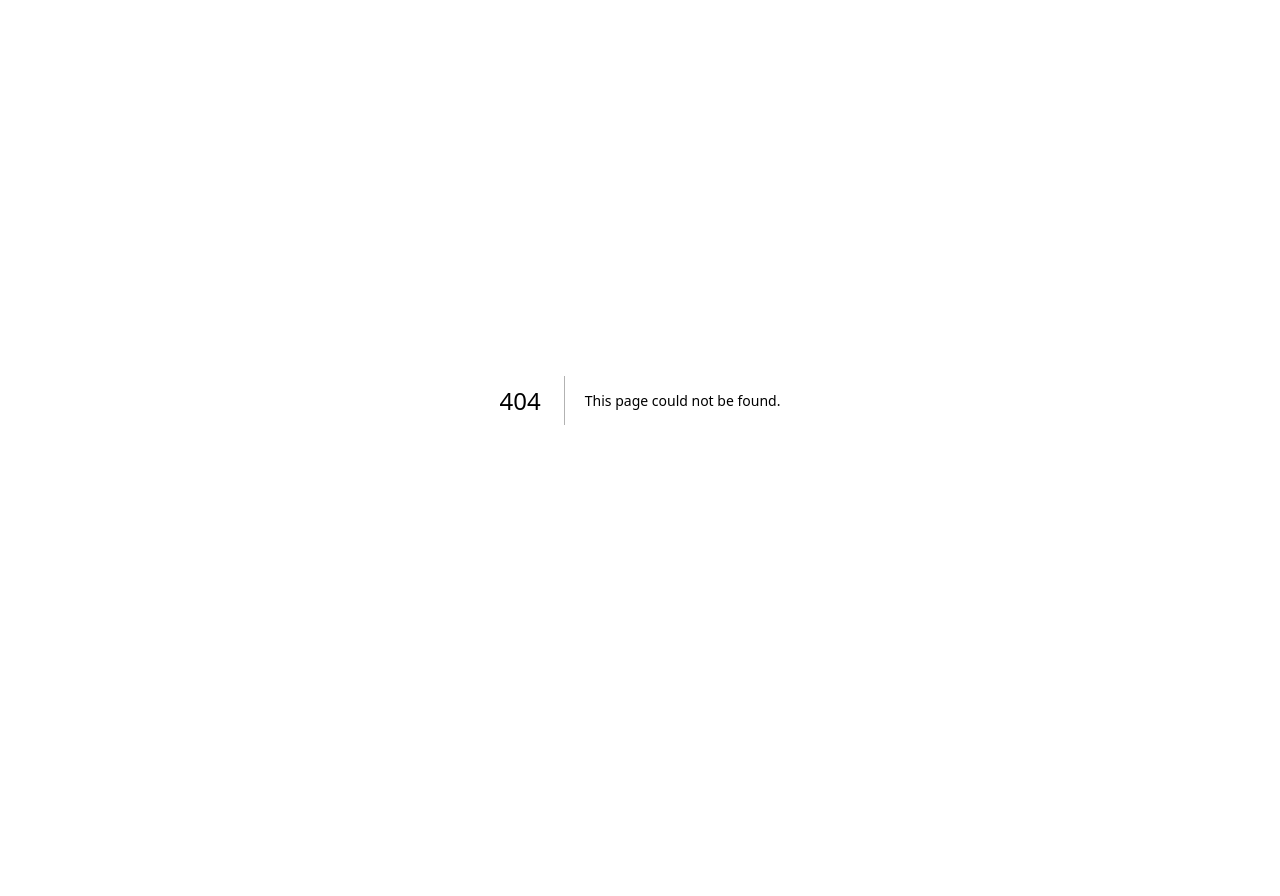
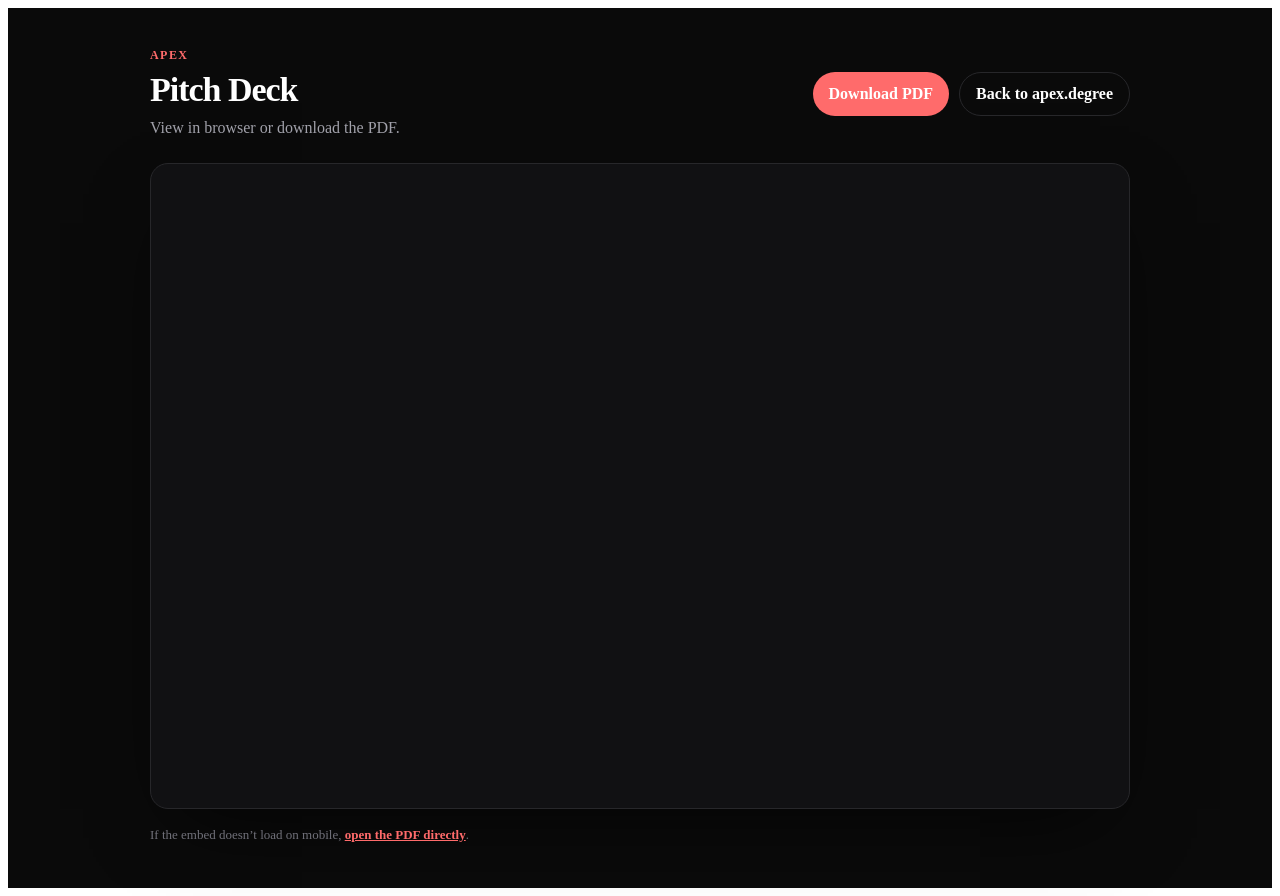
Before and after one commit to kfoshee/APEX, a Next.js app: page /deck in a window 1280 px wide. Before the commit this address had no page. Before the commit the page ends 800 px from the top, so only its background shows below. Built offline with nearby package versions, Linux system fonts and the light colour scheme.

Commit message:
Add pitch deck page

```diff
--- /dev/null
+++ b/src/app/deck/page.tsx
@@ -0,0 +1,102 @@
+export const metadata = {
+  title: "APEX Pitch Deck",
+  description: "APEX pitch deck",
+};
+
+export default function DeckPage() {
+  const pdfPath = "/apex-deck.pdf";
+
+  return (
+    <main
+      style={{
+        minHeight: "100vh",
+        background: "#0a0a0a",
+        color: "white",
+        padding: "40px 20px",
+      }}
+    >
+      <div style={{ maxWidth: 980, margin: "0 auto" }}>
+        <div style={{ display: "flex", flexWrap: "wrap", gap: 12, alignItems: "center", justifyContent: "space-between" }}>
+          <div>
+            <div style={{ color: "#ff6b6b", fontSize: 12, fontWeight: 700, letterSpacing: "0.12em", textTransform: "uppercase" }}>
+              APEX
+            </div>
+            <h1 style={{ marginTop: 8, marginBottom: 6, fontSize: 34, fontWeight: 800, letterSpacing: "-0.03em" }}>
+              Pitch Deck
+            </h1>
+            <p style={{ margin: 0, color: "#a1a1aa", lineHeight: 1.6 }}>
+              View in browser or download the PDF.
+            </p>
+          </div>
+
+          <div style={{ display: "flex", gap: 10, flexWrap: "wrap" }}>
+            <a
+              href={pdfPath}
+              download
+              style={{
+                display: "inline-flex",
+                alignItems: "center",
+                justifyContent: "center",
+                padding: "12px 16px",
+                borderRadius: 999,
+                background: "#ff6b6b",
+                color: "white",
+                fontWeight: 700,
+                textDecoration: "none",
+              }}
+            >
+              Download PDF
+            </a>
+
+            <a
+              href="/"
+              style={{
+                display: "inline-flex",
+                alignItems: "center",
+                justifyContent: "center",
+                padding: "12px 16px",
+                borderRadius: 999,
+                border: "1px solid #27272a",
+                background: "transparent",
+                color: "white",
+                fontWeight: 600,
+                textDecoration: "none",
+              }}
+            >
+              Back to apex.degree
+            </a>
+
+            {/* Optional: add a demo link if you have one */}
+            {/* <a href="/demo" style={{ ...sameStyle }}>Watch Demo</a> */}
+          </div>
+        </div>
+
+        <div
+          style={{
+            marginTop: 22,
+            borderRadius: 18,
+            overflow: "hidden",
+            border: "1px solid #27272a",
+            background: "#111113",
+            boxShadow: "0 30px 80px -30px rgba(0,0,0,0.8)",
+          }}
+        >
+          {/* PDF Embed */}
+          <iframe
+            src={`${pdfPath}#view=FitH`}
+            title="APEX Pitch Deck"
+            style={{ width: "100%", height: "80vh", border: 0 }}
+          />
+        </div>
+
+        <div style={{ marginTop: 16, color: "#71717a", fontSize: 13, lineHeight: 1.6 }}>
+          If the embed doesn’t load on mobile,{" "}
+          <a href={pdfPath} style={{ color: "#ff6b6b", fontWeight: 600 }}>
+            open the PDF directly
+          </a>
+          .
+        </div>
+      </div>
+    </main>
+  );
+}
```
Also changed, not shown: 1 other file (tests, documents, lock files or other folders).
